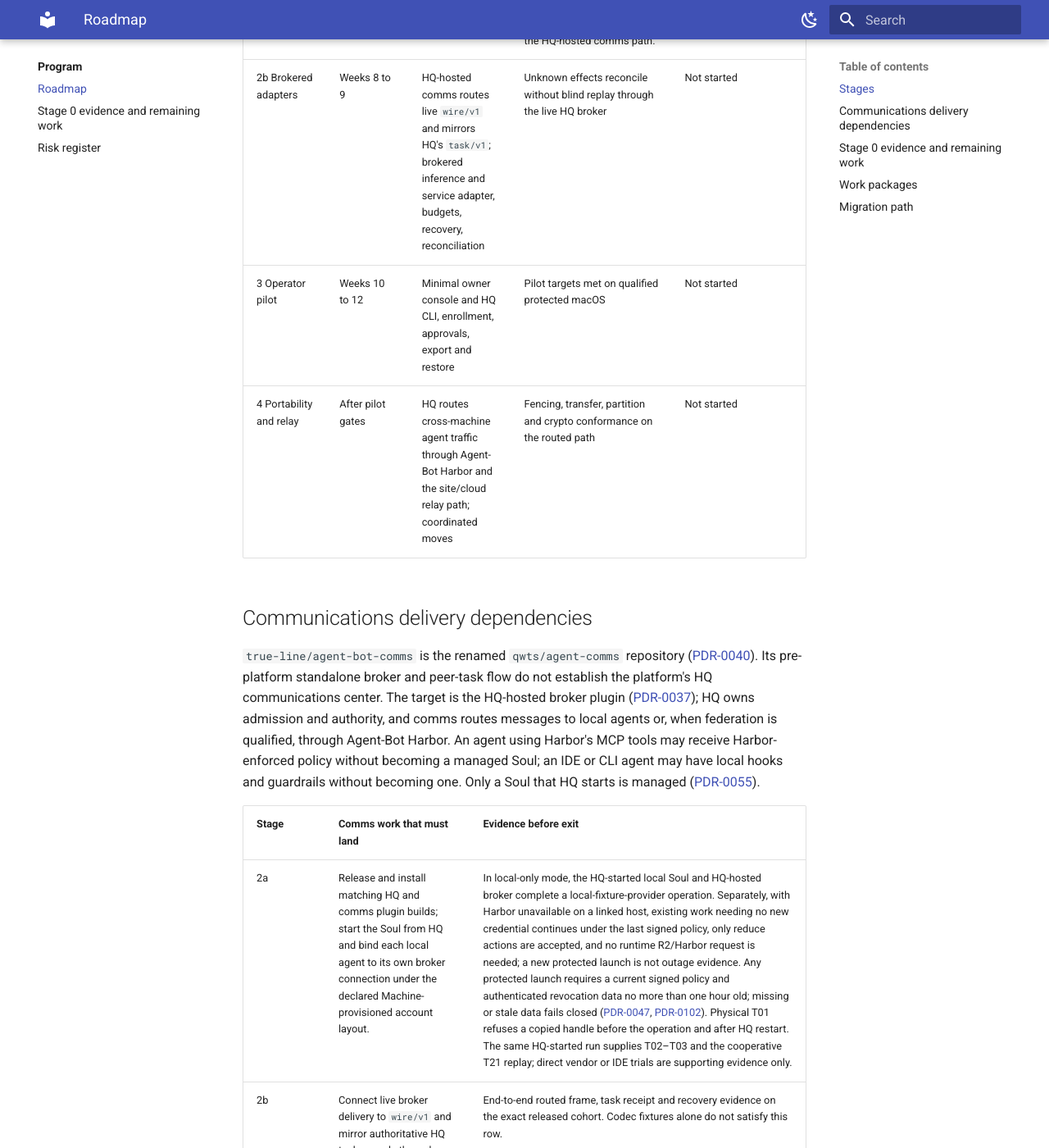
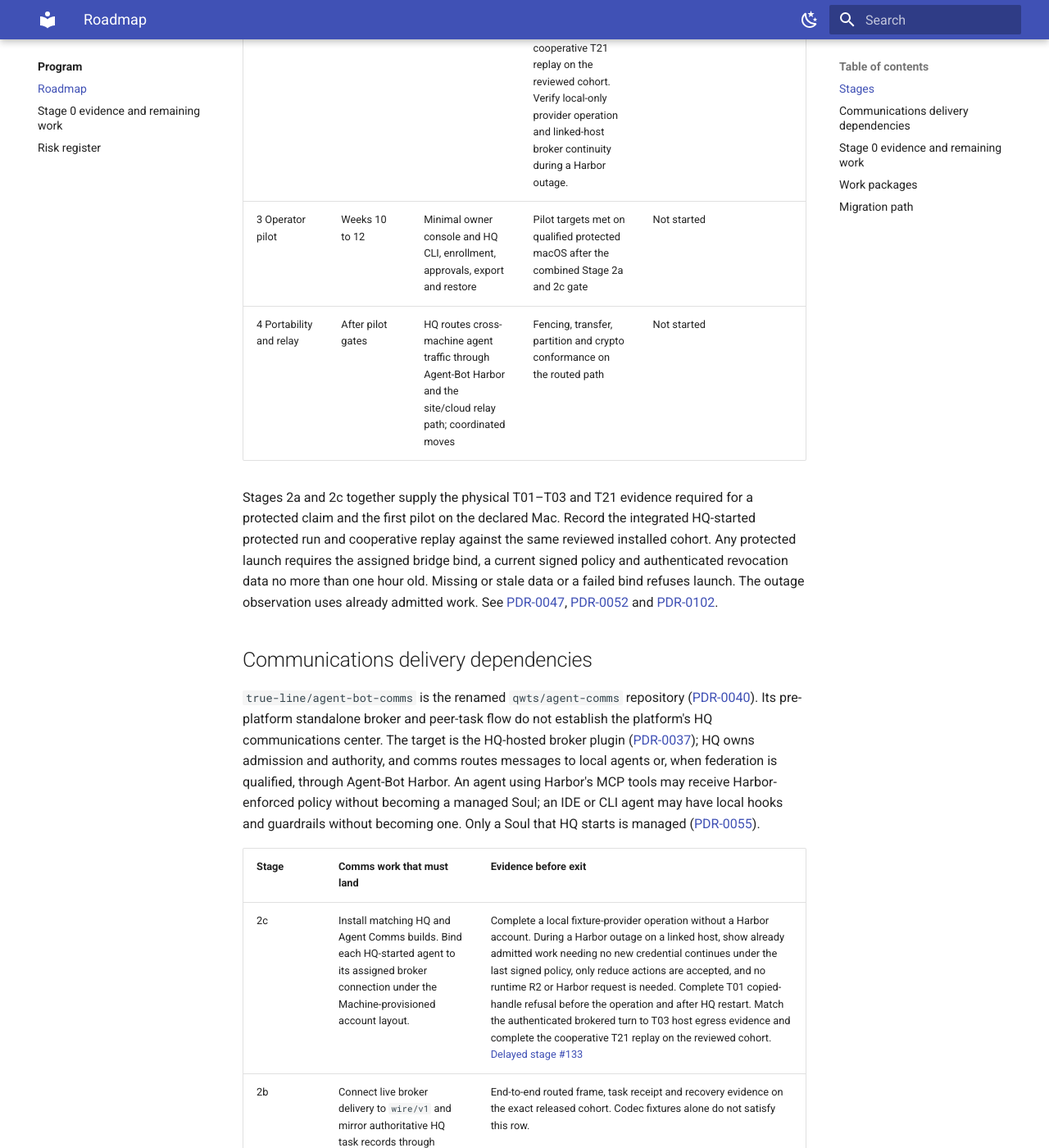
Before and after one commit to true-line/agent-bot-platform, an MkDocs documentation site: the page built from docs/10-program/roadmap.md, in a window 1280 px wide and 1400 px high, scrolled down 1559 px. Shown: the whole window at 82% size. Built offline with MkDocs 1.6.1 and Material for MkDocs 9.7.7, drawn with Linux system fonts in a browser that asks for light colours; some of the changed text lies outside the part shown.

Commit message:
Plan delayed Agent Comms verification as Stage 2c
Track broker verification separately from host isolation while retaining the combined physical qualification gate.

Agent-Bot-Write: ghw_022e5188f9b32ecf
Agent-Bot-Session: 8e24d0bd6d68

```diff
--- a/docs/10-program/roadmap.md
+++ b/docs/10-program/roadmap.md
@@ -15,11 +15,23 @@ Stages exit on evidence. S6 estimates the dates. [PDR-0085](../04-decisions/PDR-
 | Stage | Planning range | Deliverable | Exit evidence | Recorded state |
 |---|---|---|---|---|
 | 0 Contract baseline | Weeks 1 to 2 | Glossary, schemas, fixtures, threat model, compatibility inventory, traceability | Shared fixtures validate in runtime and broker (T14) | The owner confirmed exit by approving [closeout PR #79](https://github.com/true-line/agent-bot-platform/pull/79), which closed [#66](https://github.com/true-line/agent-bot-platform/issues/66). See [evidence](#stage-0-evidence-and-remaining-work). |
-| 1 Local vertical slice | Weeks 3 to 5 | One Soul, two members, local admission, task ledger, fake adapters | One task completes with scoped proposals and one final commitment | Exit evidence complete 2026-11-17; approval of [#67](https://github.com/true-line/agent-bot-platform/issues/67) confirms exit. T04/T05/T20 passed under `managed-cooperative` ([soul-conformance PR #7](https://github.com/true-line/soul-conformance/pull/7)). [PR #10](https://github.com/true-line/soul-conformance/pull/10) [post-merge CI](https://github.com/true-line/soul-conformance/actions/runs/44104254218) passed 31 tests and `hello.soul` against the pinned runtime and real HQ. Clean reports: [artifact 14336598815](https://github.com/true-line/soul-conformance/actions/runs/44104254218/artifacts/14336598815), ZIP SHA-256 `3449cc028f36a3653de16d1fd23346df65138d31bfe0fb1fb2bc0a1fa0baeeed`. Cooperative only; Stage 2a retains the protected-host gate. |
-| 2a Member isolation | Weeks 6 to 7 | HQ starts the Soul through the Soul runner; HQ-hosted comms binds its local agents; macOS caller binding, isolation, key custody and egress control | In local-only mode (no Harbor account), an HQ-started Soul and HQ-hosted comms broker complete a local-fixture-provider operation. Separately, with Harbor unavailable on a linked host, existing work that needs no new credential continues under the last signed policy, only reduce actions are accepted, and no runtime R2/Harbor request is needed; do not count a new protected launch as outage evidence. Any protected launch still requires a current signed policy and authenticated revocation snapshot no more than one hour old; missing or stale revocation data fails closed ([PDR-0047](../04-decisions/PDR-0047-harbor-is-the-control-plane-of-a-linked-machine.md), [PDR-0102](../04-decisions/PDR-0102-protected-adapter-qualification.md)). On the declared Mac, the HQ-started run passes T01–T03 protected and T21 cooperative through the HQ-hosted comms path. | In progress ([#68](https://github.com/true-line/agent-bot-platform/issues/68)); HQ Soul-start and macOS qualification pending. |
+| 1 Local vertical slice | Weeks 3 to 5 | One Soul, two members, local admission, task ledger, fake adapters | One task completes with scoped proposals and one final commitment | Exit evidence complete 2026-11-17; approval of [#67](https://github.com/true-line/agent-bot-platform/issues/67) confirms exit. T04/T05/T20 passed under `managed-cooperative` ([soul-conformance PR #7](https://github.com/true-line/soul-conformance/pull/7)). [PR #10](https://github.com/true-line/soul-conformance/pull/10) [post-merge CI](https://github.com/true-line/soul-conformance/actions/runs/44104254218) passed 31 tests and `hello.soul` against the pinned runtime and real HQ. Clean reports: [artifact 14336598815](https://github.com/true-line/soul-conformance/actions/runs/44104254218/artifacts/14336598815), ZIP SHA-256 `3449cc028f36a3653de16d1fd23346df65138d31bfe0fb1fb2bc0a1fa0baeeed`. The result qualifies the cooperative profile. Stages 2a and 2c supply the protected-host evidence. |
+| 2a Member isolation | Weeks 6 to 7 | HQ-controlled local launch and account isolation, Machine signing custody, host egress enforcement and cooperative refusal | On the declared Mac, verify T02 custody and no fallback, T03 direct egress denial, and the host-side cooperative refusal and profile evidence for T21. Check linked-host outage policy for already admitted work. | In progress ([#68](https://github.com/true-line/agent-bot-platform/issues/68)) |
 | 2b Brokered adapters | Weeks 8 to 9 | HQ-hosted comms routes live `wire/v1` and mirrors HQ's `task/v1`; brokered inference and service adapter, budgets, recovery, reconciliation | Unknown effects reconcile without blind replay through the live HQ broker | Not started |
-| 3 Operator pilot | Weeks 10 to 12 | Minimal owner console and HQ CLI, enrollment, approvals, export and restore | Pilot targets met on qualified protected macOS | Not started |
+| 2c Agent Comms verification | Target pending | Integrated HQ-hosted Agent Comms on the designated Mac | Complete T01, the brokered turn paired with T03, and the full cooperative T21 replay on the reviewed cohort. Verify local-only provider operation and linked-host broker continuity during a Harbor outage. | **Delayed** ([#133](https://github.com/true-line/agent-bot-platform/issues/133)) |
+| 3 Operator pilot | Weeks 10 to 12 | Minimal owner console and HQ CLI, enrollment, approvals, export and restore | Pilot targets met on qualified protected macOS after the combined Stage 2a and 2c gate | Not started |
 | 4 Portability and relay | After pilot gates | HQ routes cross-machine agent traffic through Agent-Bot Harbor and the site/cloud relay path; coordinated moves | Fencing, transfer, partition and crypto conformance on the routed path | Not started |
+
+Stages 2a and 2c together supply the physical T01–T03 and T21 evidence
+required for a protected claim and the first pilot on the declared Mac.
+Record the integrated HQ-started protected run and cooperative replay against
+the same reviewed installed cohort. Any
+protected launch requires the assigned bridge bind, a current signed policy
+and authenticated revocation data no more than one hour old. Missing or stale
+data or a failed bind refuses launch. The outage observation uses already
+admitted work. See [PDR-0047](../04-decisions/PDR-0047-harbor-is-the-control-plane-of-a-linked-machine.md),
+[PDR-0052](../04-decisions/PDR-0052-process-isolation-for-harness-egress.md)
+and [PDR-0102](../04-decisions/PDR-0102-protected-adapter-qualification.md).
 
 ## Communications delivery dependencies
 
@@ -37,16 +49,15 @@ Only a Soul that HQ starts is managed
 
 | Stage | Comms work that must land | Evidence before exit |
 |---|---|---|
-| 2a | Release and install matching HQ and comms plugin builds; start the Soul from HQ and bind each local agent to its own broker connection under the declared Machine-provisioned account layout. | In local-only mode, the HQ-started local Soul and HQ-hosted broker complete a local-fixture-provider operation. Separately, with Harbor unavailable on a linked host, existing work needing no new credential continues under the last signed policy, only reduce actions are accepted, and no runtime R2/Harbor request is needed; a new protected launch is not outage evidence. Any protected launch requires a current signed policy and authenticated revocation data no more than one hour old; missing or stale data fails closed ([PDR-0047](../04-decisions/PDR-0047-harbor-is-the-control-plane-of-a-linked-machine.md), [PDR-0102](../04-decisions/PDR-0102-protected-adapter-qualification.md)). Physical T01 refuses a copied handle before the operation and after HQ restart. The same HQ-started run supplies T02–T03 and the cooperative T21 replay; direct vendor or IDE trials are supporting evidence only. |
+| 2c | Install matching HQ and Agent Comms builds. Bind each HQ-started agent to its assigned broker connection under the Machine-provisioned account layout. | Complete a local fixture-provider operation without a Harbor account. During a Harbor outage on a linked host, show already admitted work needing no new credential continues under the last signed policy, only reduce actions are accepted, and no runtime R2 or Harbor request is needed. Complete T01 copied-handle refusal before the operation and after HQ restart. Match the authenticated brokered turn to T03 host egress evidence and complete the cooperative T21 replay on the reviewed cohort. [Delayed stage #133](https://github.com/true-line/agent-bot-platform/issues/133) |
 | 2b | Connect live broker delivery to `wire/v1` and mirror authoritative HQ task records through `task/v1`, then broker inference and service effects. | End-to-end routed frame, task receipt and recovery evidence on the exact released cohort. Codec fixtures alone do not satisfy this row. |
 | 4 | Route cross-machine messages from HQ through Harbor and qualified relays; preserve the separate `control-v1` authority boundary. | Federation, partition and transfer tests on that route, including refusal of remote control over relay traffic. |
 
 The published comms [v0.5.6 release](https://github.com/true-line/agent-bot-comms/releases/tag/v0.5.6) includes the HQ plugin packaging
 ([PR #323](https://github.com/true-line/agent-bot-comms/pull/323)). A matching
-HQ release, installation, and physical run remain Stage 2a evidence gates. Live `wire/v1` delivery
+HQ release, installation, and brokered physical run are Stage 2c evidence gates. Live `wire/v1` delivery
 remains tracked in [comms #300](https://github.com/true-line/agent-bot-comms/issues/300).
-Neither a green plugin fixture nor an older standalone-broker release is a
-Stage 2a physical result. The controlled test Soul uses the
+Physical evidence uses the matching installed cohort. The controlled test Soul uses the
 [owner-approved frozen definition and launch-input rule](../04-decisions/PDR-0102-protected-adapter-qualification.md#controlled-stage-2a-soul-measurement);
 its claimed `SoulLock` digest alone cannot qualify the started revision.
 Source seams for the local protected path are tracked in
@@ -62,8 +73,9 @@ The measured report and offline verifier drafts are
 addresses the Darwin process observer separately. These source slices do not
 provide the signed frozen `.soul` release, authenticated one-use completion,
 secure-admin v3 host signing, released adapter cohort or physical T01–T03/T21
-results. The [Stage 2a gate](https://github.com/true-line/agent-bot-platform/issues/68)
-remains at 0 of 4 physical tests.
+results. The [Stage 2a tracker](https://github.com/true-line/agent-bot-platform/issues/68)
+and [delayed Stage 2c tracker](https://github.com/true-line/agent-bot-platform/issues/133)
+record progress on the combined physical gate.
 [DRIFT-018](../00-governance/drift-register.md#drift-018-profile-values-say-managed-for-souls-hq-does-not-start)
 tracks released profile values that still say `managed` for externally started
 Souls; do not infer managed status from that label alone.
```
Also changed, not shown: docs/02-requirements/product-requirements.md (+2 -2 lines), docs/02-requirements/traceability-matrix.md (+2 -2 lines), docs/03-architecture/trust-domains-and-profiles.md (+1 -1 lines), docs/07-verification/conformance-catalog.md (+7 -2 lines), docs/07-verification/test-strategy.md (+6 -5 lines), 3 other files.
